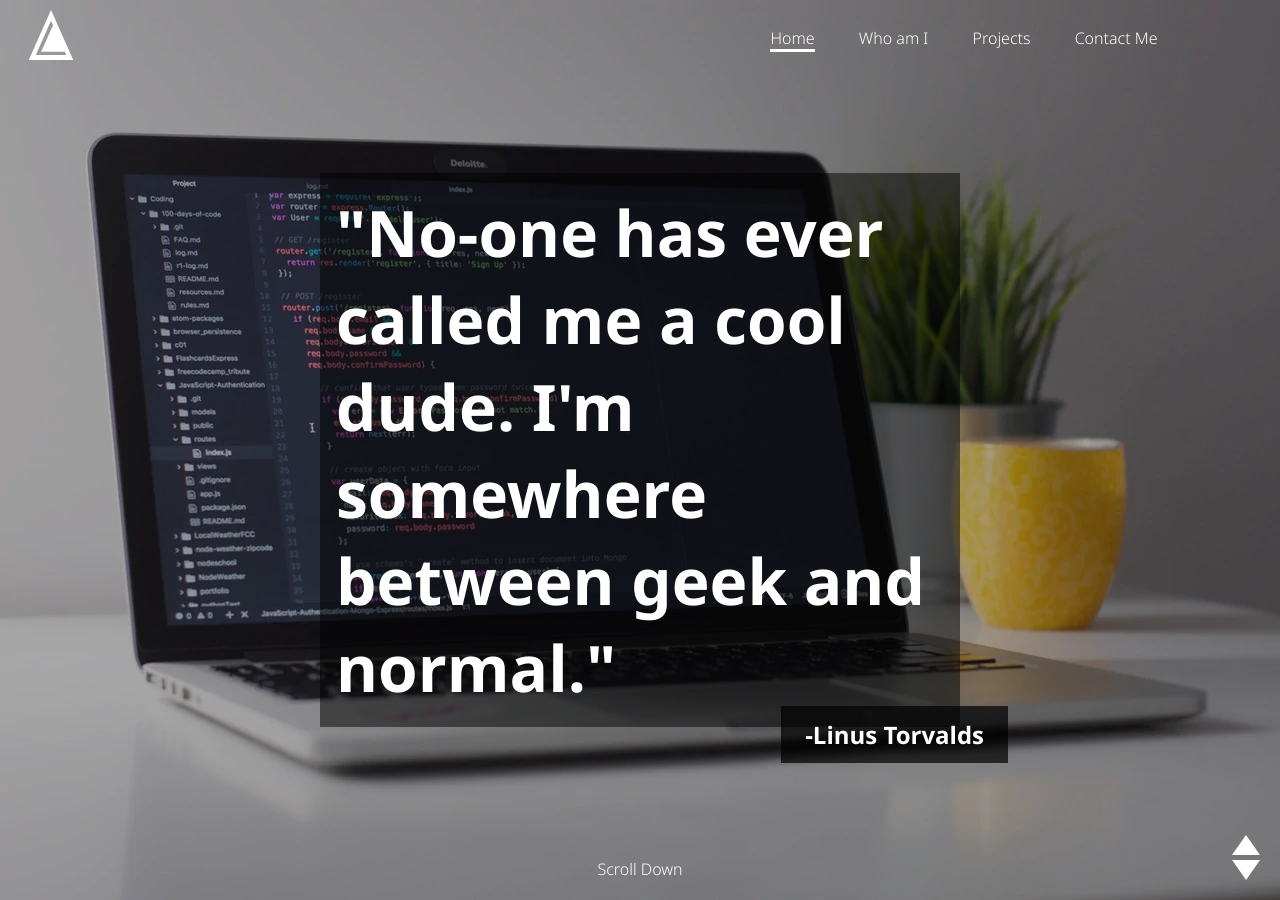
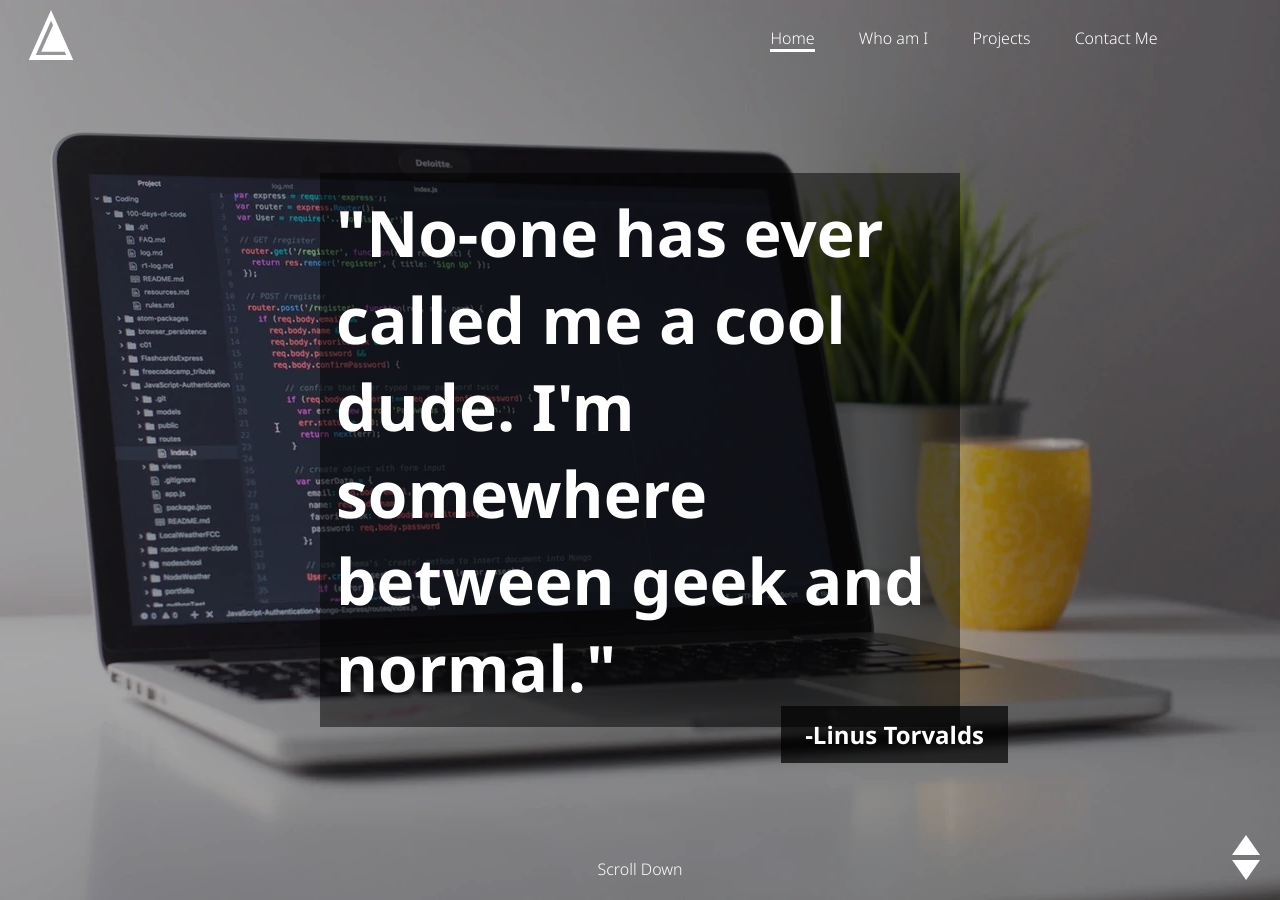
Before and after one commit to link00000000/link00000000.github.io, a Jekyll site: the page built from index.md, in a window 1280 px wide. Built offline with Jekyll 4.4.1, drawn with Linux system fonts in a browser that asks for light colours; some web fonts are replaced.

Commit message:
Converted background from webp to png to support more browsers such as iOS Safari

```diff
--- a/assets/css/master.sass
+++ b/assets/css/master.sass
@@ -65,9 +65,11 @@
     margin: 0
     padding: 0
     border: none
-    background: url('/assets/images/silver_laptop.webp')
+    background: url('/assets/images/silver_laptop.png')
     background-size: cover
     background-attachment: fixed
+    background-position: center
+    background-color: rgb(50, 50, 50)
     font-family: 'Noto Sans', 'sans', 'Helvetica'
 
 #page-wrapper
```
Also changed, not shown: assets/images/silver_laptop.png (added), assets/images/silver_laptop.webp (deleted).
